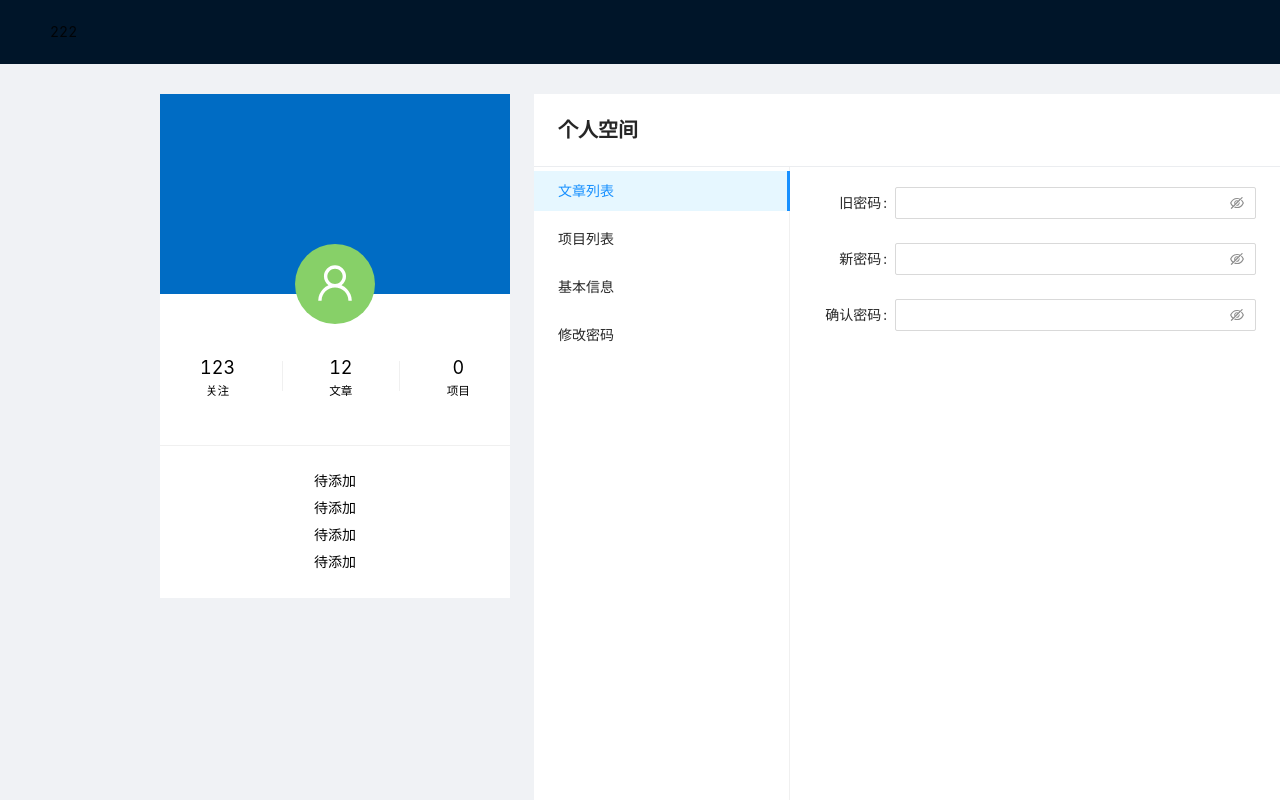
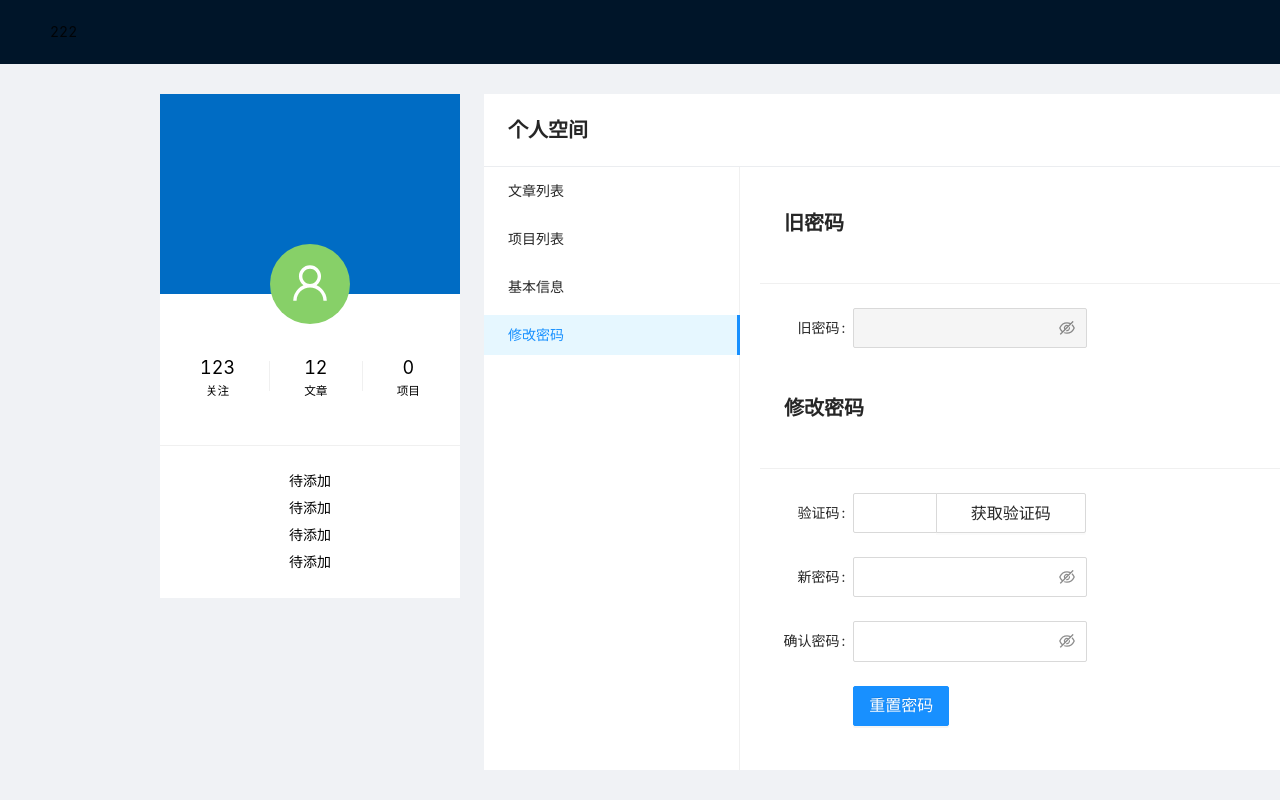
Before and after one commit to lys122519/speak-freely-react, a React (Create React App) app: page /space/1/mod-pass in a window 1280 px wide. Shown: the top 800 px of the page. Built offline with nearby package versions, Linux system fonts and the light colour scheme.

Commit message:
登录状态保存，修改密码页面，个人空间菜单自动变换

```diff
--- a/src/pages/header.tsx
+++ b/src/pages/header.tsx
@@ -1,7 +1,7 @@
-import { Avatar, Button, Layout, Menu, Modal, Tabs } from "antd";
+import { Avatar, Button, Dropdown, Layout, Menu, Modal, Tabs } from "antd";
 import { useContext, useEffect, useState } from "react";
 import { useNavigate } from "react-router";
-import { UserOutlined } from "@ant-design/icons";
+import { PoweroffOutlined, UserOutlined } from "@ant-design/icons";
 import "./header.less";
 import Register from "./rigister";
 import { useForm } from "antd/lib/form/Form";
@@ -17,6 +17,27 @@ const {
     TabPane
 } = Tabs;
 
+const UserMenu = () => {
+    const { setUser } = useContext(UserContext);
+    return (
+        <Menu
+            items={[
+                {
+                    key: 'logout',
+                    label: (
+                        <Button type="link" icon={<PoweroffOutlined />} onClick={() => {
+                            setUser(undefined);
+                            sessionStorage.removeItem("user");
+                            localStorage.removeItem("user");
+                        }}>
+                            退出登录
+                        </Button>
+                    ),
+                },
+            ]}
+        />
+    );
+};
 
 const AppHeader: React.FC<any> = (props) => {
     const { userinfo, setUser } = useContext(UserContext);
@@ -25,7 +46,7 @@ const AppHeader: React.FC<any> = (props) => {
     const navgite = useNavigate();
     useEffect(() => {
         navgite(select);
-    }, [select])
+    }, [select]);
     const headerMenu = [
         { key: "/h/home", label: "首页" },
         { key: "/h/articles", label: "文章" },
@@ -61,11 +82,13 @@ const AppHeader: React.FC<any> = (props) => {
 
 
 const UserAvatar = () => {
-    const {userinfo} = useContext(UserContext);
+    const { userinfo } = useContext(UserContext);
     return (
-        <Link to={`/space/${(userinfo as UserInfo).id}/art-list`} >
-            <Avatar style={{ backgroundColor: '#87d068' }} icon={<UserOutlined />} />
-        </Link>
+        <Dropdown overlay={<UserMenu />}>
+            <Link to={`/space/${(userinfo as UserInfo).id}/art-list`} >
+                <Avatar style={{ backgroundColor: '#87d068' }} icon={<UserOutlined />} />
+            </Link>
+        </Dropdown>
     )
 }
 
--- a/src/pages/loginform.tsx
+++ b/src/pages/loginform.tsx
@@ -26,12 +26,13 @@ const Login: React.FC<LoginProps> = (props) => {
                 url: config.host + "/user/login",
                 data: data,
             });
-            if(res.data.code === "200") {
+            if(res.data.code === 200) {
                 message.success("登录成功");
                 setUser({
                     status: 1,
                     ...res.data.data
                 });
+                sessionStorage.setItem("user", JSON.stringify(res.data.data));
                 props.close();
             } else {
                 message.error(res.data.msg);
@@ -51,6 +52,7 @@ const Login: React.FC<LoginProps> = (props) => {
             wrapperCol={{ span: 17 }}
             className="login-form"
             onFinish={onSubmit}
+            size="large"
         >
             <Form.Item
                 label="用户名/邮箱"
--- a/src/pages/mod_pass.tsx
+++ b/src/pages/mod_pass.tsx
@@ -1,29 +1,76 @@
-import { Form, Input } from "antd"
+import { Button, Divider, Form, Input, PageHeader } from "antd"
 import { useForm } from "antd/lib/form/Form"
+import { useContext, useState } from "react";
+import { UserContext } from "../context/user";
 
 const ModPass: React.FC = () => {
+    const {userinfo} = useContext(UserContext);
     const [form] = useForm();
+    const [time, setTime] = useState(0);
     return (
         <Form
             form={form}
             name="mod-pass"
             labelCol={{ span: 4 }}
-            wrapperCol={{ span: 17 }}
+            wrapperCol={{ span: 10 }}
+            size="large"
         >
+            <PageHeader
+                className="site-page-header"
+                title="旧密码"
+            />
+            <Divider />
             <Form.Item
                 label="旧密码"
+                initialValue={userinfo?.password}
+            >
+                <Input.Password disabled value={userinfo?.password}/>
+            </Form.Item>
+            <PageHeader
+                className="site-page-header"
+                title="修改密码"
+            />
+            <Divider />
+            <Form.Item
+                label="验证码"
+                name="code"
+            >
+                <Input.Group compact>
+                    <Input style={{ width: 'calc(100% - 150px)' }} autoComplete="off" />
+                    <Button
+                        style={{ width: 150 }}
+                        disabled={!!time}
+                        onClick={() => {
+                            setTime(60);
+                            let timer = setInterval(() => {
+                                setTime((time) => {
+                                    if (time === 0) {
+                                        clearInterval(timer);
+                                        return 0;
+                                    }
+                                    return time - 1;
+                                });
+                            }, 1000);
+                        }}
+                    >
+                        {time ? `${time}秒后可重新获取` : "获取验证码"}
+                    </Button>
+                </Input.Group>
+            </Form.Item>
+            <Form.Item
+                label="新密码"
+                name="newpwd"
+            >
+                <Input.Password autoComplete="new-password" />
+            </Form.Item>
+            <Form.Item
+                label="确认密码"
+                name="confirmpwd"
             >
                 <Input.Password />
             </Form.Item>
-            <Form.Item
-                label="新密码"
-            >
-                <Input.Password />
-            </Form.Item>
-            <Form.Item
-                label="确认密码"
-            >
-                <Input.Password />
+            <Form.Item wrapperCol={{offset: 4}}>
+                <Button type="primary" htmlType="submit">重置密码</Button>
             </Form.Item>
         </Form>
     )
--- a/src/pages/rigister.tsx
+++ b/src/pages/rigister.tsx
@@ -14,9 +14,11 @@ const Register: React.FC<RegisterProps> = (props) => {
         <Form
             name="register"
             form={form}
-            labelCol={{ span: 5 }}
+            labelCol={{ offset:1, span: 4 }}
+
             wrapperCol={{ span: 17 }}
             className="register-form"
+            size="large"
         >
             <Form.Item
                 label="用户名"
@@ -73,7 +75,7 @@ const Register: React.FC<RegisterProps> = (props) => {
             >
                 <Input />
             </Form.Item>
-            <Row>
+            <Row style={{marginTop: 36}}>
                 <Col offset={2} span={20}>
                     <Button type="primary" block>注册</Button>
                 </Col>
--- a/src/pages/space.less
+++ b/src/pages/space.less
@@ -1,11 +1,12 @@
 .user-space-content {
     display: flex;
-    margin: 30px 160px 0;
+    margin: 30px 160px;
     flex-grow: 1;
 
     //align-items: stretch;
     &>.left {
-        width: 350px;
+        width: 22%;
+        min-width: 300px;
 
         &>.user-card {
             width: 100%;
--- a/src/pages/user_space_menu.tsx
+++ b/src/pages/user_space_menu.tsx
@@ -1,13 +1,15 @@
 import { Menu } from "antd";
 import { useEffect, useState } from "react";
-import { Outlet, useNavigate } from "react-router-dom";
+import { Outlet, useLocation, useNavigate } from "react-router-dom";
 import "./user_space_menu.less";
 
 const UserSpaceBaseContent: React.FC = () => {
     const nav = useNavigate();
+    const location = useLocation();
     const [select, setSelect] = useState("art-list");
     useEffect(() => {
-    }, [select])
+        setSelect(location.pathname.split("/").pop() as string);
+    }, [location]);
     const items = [
         { label: '文章列表', key: 'art-list' }, // 菜单项务必填写 key
         { label: '项目列表', key: 'project-list' },
@@ -25,7 +27,7 @@ const UserSpaceBaseContent: React.FC = () => {
                     }
                 }}
                 style={{ width: 256, height: "100%" }}
-                defaultSelectedKeys={['art-list']}
+                selectedKeys={[select]}
                 mode="inline"
                 items={items}
             />
--- a/src/routers.tsx
+++ b/src/routers.tsx
@@ -1,4 +1,4 @@
-import { useState } from "react";
+import { useEffect, useState } from "react";
 import { Routes, Route } from "react-router-dom";
 import App from "./App";
 import { UserContext, UserInfo } from "./context/user";
@@ -10,6 +10,14 @@ import UserSpace from "./pages/space";
 
 const Routers: React.FC<any> = () => {
     const [user, setUser] = useState<UserInfo>();
+    useEffect(() => {
+        if (sessionStorage.getItem("user")) {
+            setUser({
+                status: 1,
+                ...JSON.parse(sessionStorage.getItem("user") as string)
+            });
+        }
+    }, []);
     return (
         <UserContext.Provider value={{userinfo: user, setUser: setUser}}>
             <Routes>
```
